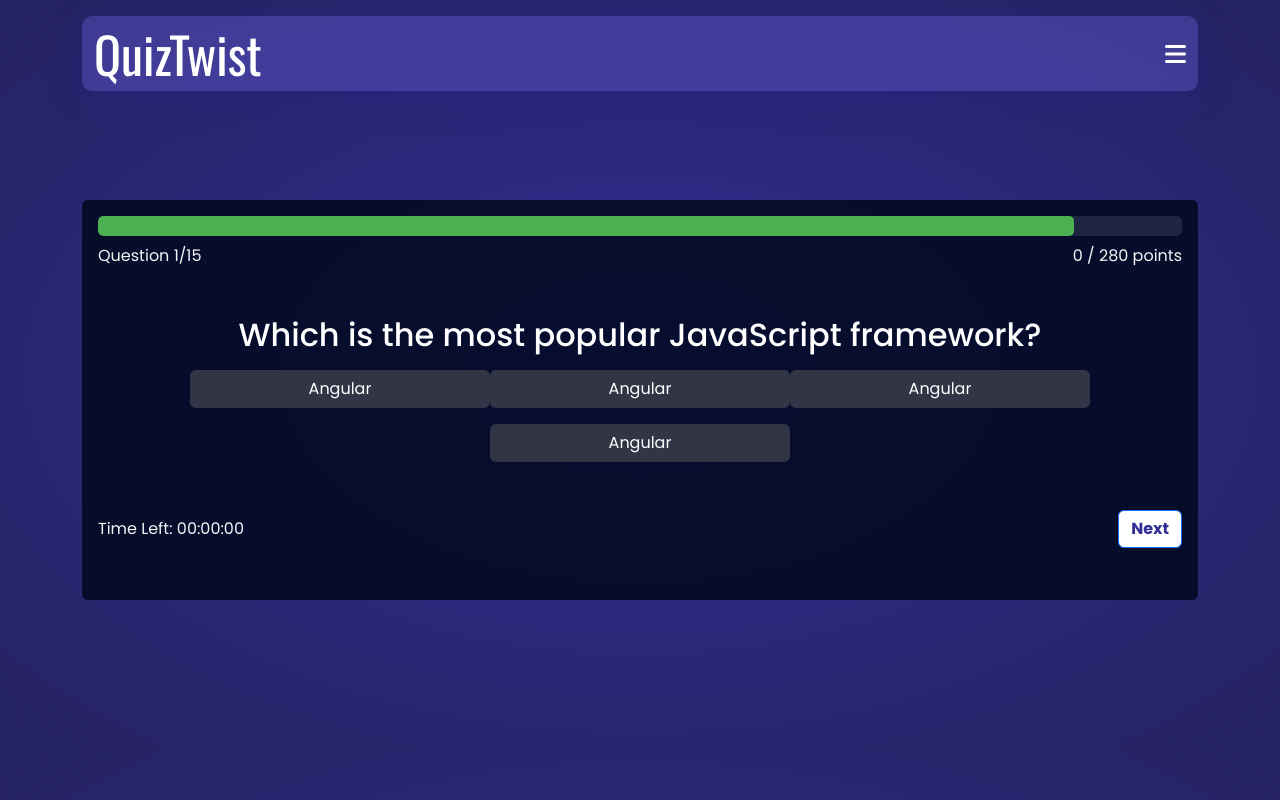
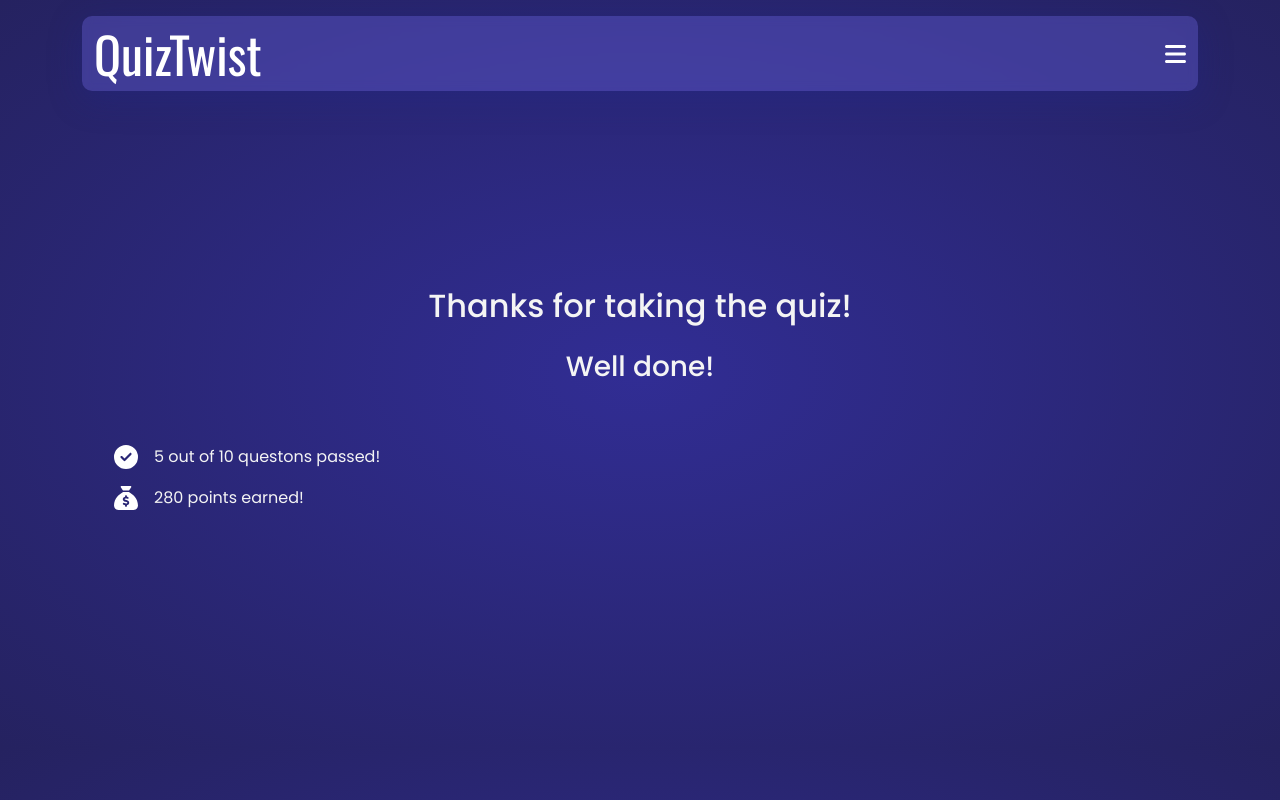
Before and after one commit to wilhelmusolejr/quiztwist, a React (Vite) app: page / in a window 1280 px wide. Built offline with nearby package versions, Linux system fonts and the light colour scheme.

Commit message:
added finish html

```diff
--- a/src/App.jsx
+++ b/src/App.jsx
@@ -1,4 +1,6 @@
+import { faCircleCheck, faSackDollar } from "@fortawesome/free-solid-svg-icons";
 import Navigator from "./Components/Navigator";
+import { FontAwesomeIcon } from "@fortawesome/react-fontawesome";
 
 function App() {
   return (
@@ -13,7 +15,7 @@ function App() {
         </div>
 
         {/* Quiz */}
-        <div className="container position-center question-parent">
+        <div className="container position-center question-parent d-none">
           <div className="container question-container p-3 rounded">
             {/* info */}
             <div className="quiz-info">
@@ -57,6 +59,24 @@ function App() {
             </div>
           </div>
         </div>
+
+        {/* finish */}
+        <div className="container position-center finish-parent d-nones">
+          <div className="text-center">
+            <h2>Thanks for taking the quiz!</h2>
+            <h3 className="my-3">Well done!</h3>
+          </div>
+          <div className="ms-4 mt-5">
+            <div className="d-flex align-items-center gap-3 p-2">
+              <FontAwesomeIcon icon={faCircleCheck} />
+              <p>5 out of 10 questons passed!</p>
+            </div>
+            <div className="d-flex align-items-center gap-3 p-2">
+              <FontAwesomeIcon icon={faSackDollar} />
+              <p>280 points earned!</p>
+            </div>
+          </div>
+        </div>
       </header>
     </>
   );
--- a/src/index.css
+++ b/src/index.css
@@ -9,6 +9,7 @@ h6,
 p {
   margin: 0 !important;
   padding: 0 !important;
+  line-height: normal;
 }
 
 :root {
```
